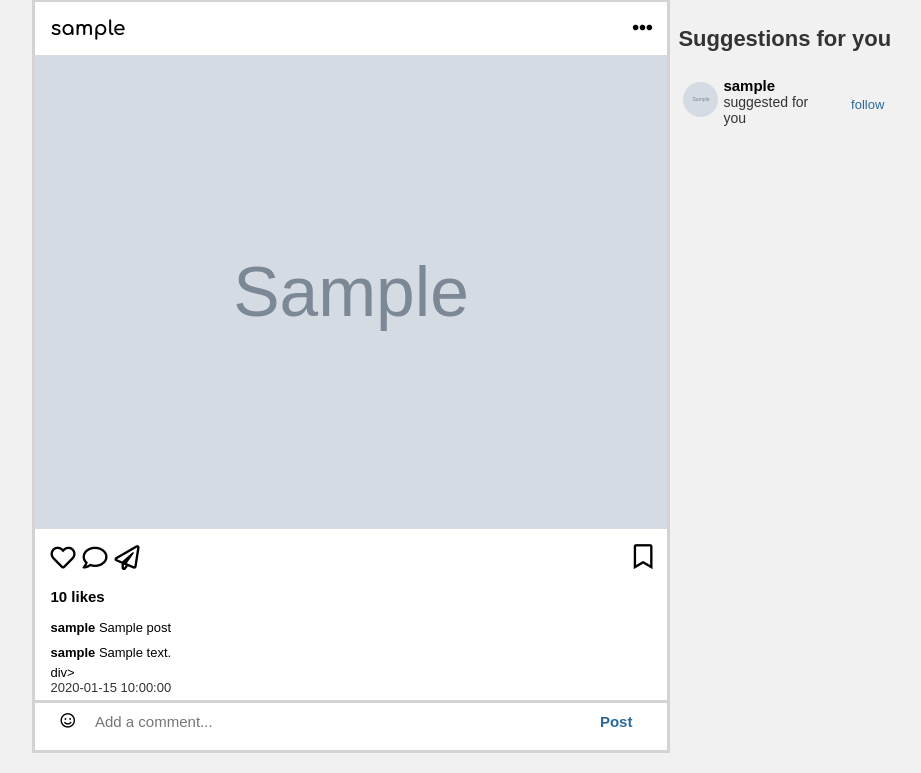
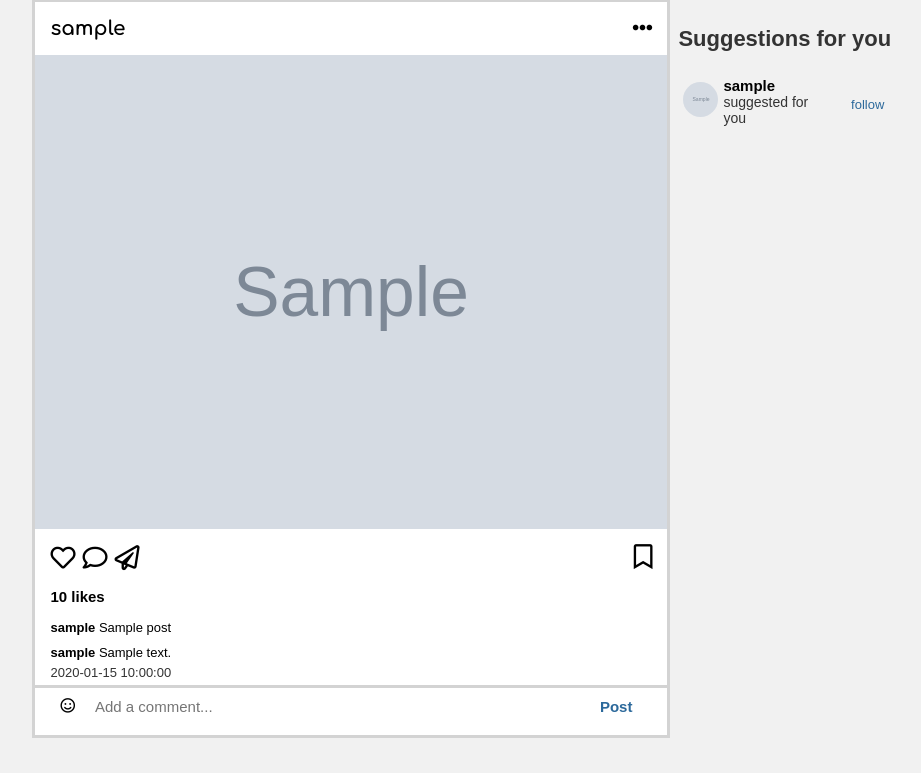
Before and after one commit to nihaal7/photo-app, a Flask app: template templates/index.html in a window 1280 px wide. Shown: the part 225-998 px from the top of the page, without its empty margins (64-985 px from the left). After the commit the page ends 963 px from the top, so only its background shows below. Run offline with Flask 2, Linux system fonts and the light colour scheme; the template is opened without the code that fills it: most values are stand-ins (such as "Sample title", 1, 10 or a date in 2020); grey boxes marked "Sample" are stand-in pictures; some libraries are stand-ins or nearby versions; some web fonts are replaced.

Commit message:
fixed posts div error

```diff
--- a/templates/includes/cards.html
+++ b/templates/includes/cards.html
@@ -30,7 +30,7 @@
             {%if post.get('comments')|length==1 %}
             <div id='post_individual_comment_box'>
             <p><b>{{ post.get('comments')[0].get('user').get('username')}}</b> {{post.get('comments')[0].get('text')}}</p>
-            </div>div>
+            </div>
             {% endif %}
             {%if post.get('comments')|length>1 %}
             <a href='#'>View all {{ post.get('comments')|length }} comments</a>
```
